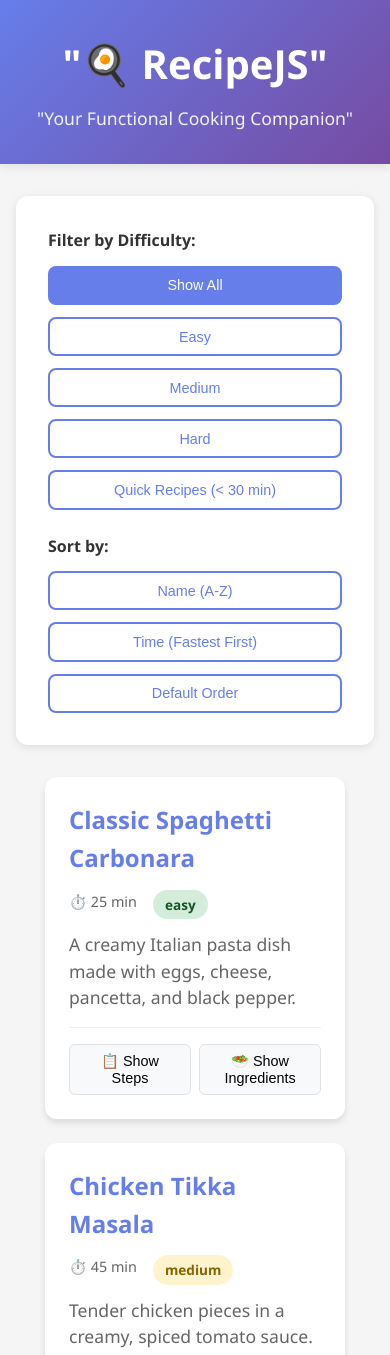
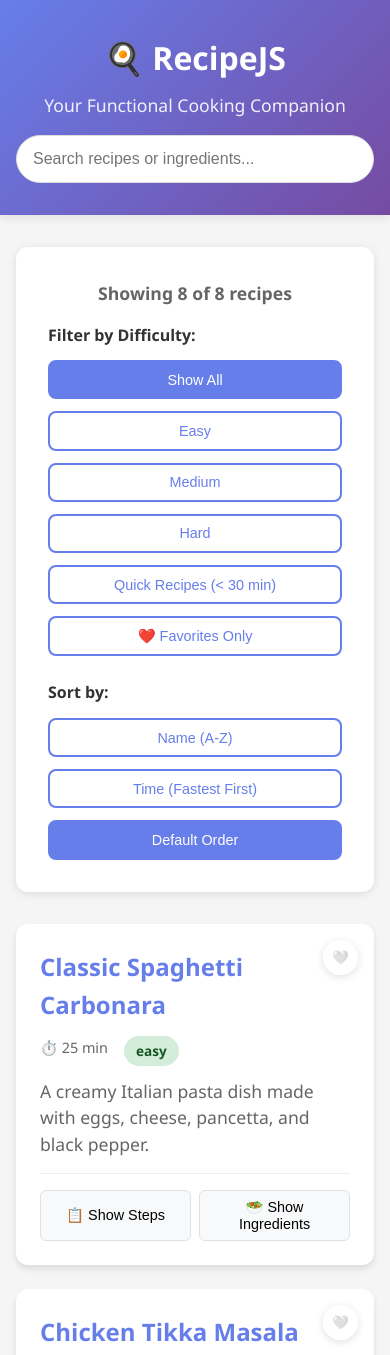
Before and after one commit to juniorsince2004/recipejs-functional-cooking, a plain HTML site: page index.html in a window 390 px wide. Shown: the top 1355 px of the page. Drawn offline with Linux system fonts and the light colour scheme.

Commit message:
Add recipe favorites and filtering and real-time search

```diff
--- a/app.js
+++ b/app.js
@@ -62,7 +62,6 @@ const recipes = [
             "Serve with rice or naan bread"
         ]
     },
-    // TODO: Add 6 more recipe objects following the same structure
      {
         id: 3,
         title: "Homemade Croissants",
@@ -170,34 +169,35 @@ const recipes = [
 let currentFilter = 'all';
 let currentSort = 'none';
 
+// NEW:part-4.
+let searchQuery = '';
+let favorites = JSON.parse(localStorage.getItem('recipeFavorites')) || [];
+let debounceTimer;
+
 const recipeContainer = document.querySelector('#recipe-container');
 console.log(recipeContainer);
-
 
 // NEW: Select all filter and sort buttons
 const filterButtons = document.querySelectorAll('.filter-btn');
 const sortButtons = document.querySelectorAll('.sort-btn');
 
+// NEW:part-4.
+const searchInput = document.querySelector('#search-input');
+const clearSearchBtn = document.querySelector('#clear-search');
+const recipeCountDisplay = document.querySelector('#recipe-count');
+
 // Recursive function to render steps (handles nesting)
 const renderSteps = (steps, level = 0) => {
-    // Determine the CSS class based on nesting level
     const listClass = level === 0 ? 'steps-list' : 'substeps-list';
-
     let html = `<ol class="${listClass}">`;
 
     steps.forEach(step => {
-        // TODO: Check if step is a string or object
         if (typeof step === 'string') {
-            // Simple step - just add as list item
             html += `<li>${step}</li>`;
-        } else {
-            // Nested step - has text and substeps
-            html += `<li>`;
-            html += step.text;  // Main step text
+        } else if (step && typeof step === 'object') {
+            html += `<li>${step.text}`;
 
-            // TODO: Recursively call renderSteps for substeps
             if (step.substeps && step.substeps.length > 0) {
-                // RECURSIVE CALL - this is the key!
                 html += renderSteps(step.substeps, level + 1);
             }
 
@@ -211,19 +211,25 @@ const renderSteps = (steps, level = 0) => {
 
 // Create complete steps HTML for a recipe
 const createStepsHTML = (steps) => {
-    // TODO: Check if steps exist
     if (!steps || steps.length === 0) {
         return '<p>No steps available</p>';
     }
 
-    // Call the recursive function to generate the nested list
     return renderSteps(steps);
 };
 
 // Function to create HTML for a single recipe card
 const createRecipeCard = (recipe) => {
+    const isFavorited = favorites.includes(recipe.id);
+    const heartIcon = isFavorited ? '❤️' : '🤍';
+
     return `
         <div class="recipe-card" data-id="${recipe.id}">
+    <!-- NEW:part-4. Favorite Button -->
+            <button class="favorite-btn ${isFavorited ? 'favorited' : ''}" data-recipe-id="${recipe.id}">
+                ${heartIcon}
+            </button>
+
             <h3>${recipe.title}</h3>
             <div class="recipe-meta">
                 <span>⏱️ ${recipe.time} min</span>
@@ -281,11 +287,39 @@ const applyFilter = (recipes, filterType) => {
             return filterByDifficulty(recipes, 'hard');
         case 'quick':
             return filterByTime(recipes, 30);
+        // NEW:part-4. Add favorites case
+        case 'favorites':
+            return filterFavorites(recipes);
         case 'all':
         default:
-            return recipes;  // Return all recipes (no filter)
+            return recipes;
     }
 };
+
+// NEW:part-4. Search filter
+const filterBySearch = (recipes, query) => {
+    if (!query || query.trim() === '') {
+        return recipes;
+    }
+
+    const lowerQuery = query.toLowerCase().trim();
+
+    return recipes.filter(recipe => {
+        const titleMatch = recipe.title.toLowerCase().includes(lowerQuery);
+        const ingredientMatch = recipe.ingredients.some(ingredient =>
+            ingredient.toLowerCase().includes(lowerQuery)
+        );
+        const descriptionMatch = recipe.description.toLowerCase().includes(lowerQuery);
+
+        return titleMatch || ingredientMatch || descriptionMatch;
+    });
+};
+
+// NEW:part-4. Favorites filter
+const filterFavorites = (recipes) => {
+    return recipes.filter(recipe => favorites.includes(recipe.id));
+};
+
 console.log('Easy recipes:', filterByDifficulty(recipes, 'easy'));
 console.log('Quick recipes:', filterByTime(recipes, 30));
 
@@ -294,13 +328,11 @@ console.log('Quick recipes:', filterByTime(recipes, 30));
 
 // Sort recipes by name (A-Z)
 const sortByName = (recipes) => {
-    // Create a copy with spread operator, then sort
     return [...recipes].sort((a, b) => a.title.localeCompare(b.title));
 };
 
 // Sort recipes by cooking time (fastest first)
 const sortByTime = (recipes) => {
-    // Create a copy with spread operator, then sort
     return [...recipes].sort((a, b) => a.time - b.time);
 };
 
@@ -313,34 +345,43 @@ const applySort = (recipes, sortType) => {
             return sortByTime(recipes);
         case 'none':
         default:
-            return recipes;  // Return as-is (no sorting)
+            return recipes;
     }
+};
+
+const updateRecipeCount = (count) => {
+    if (!recipeCountDisplay) {
+        return;
+    }
+
+    recipeCountDisplay.textContent = `Showing ${count} of ${recipes.length} recipes`;
 };
 
 // MAIN UPDATE FUNCTION
 // This function combines filter + sort + render
+const updateDisplay = () => {
+    let recipesToDisplay = [...recipes];
 
-const updateDisplay = () => {
-    // Step 1: Start with all recipes
-    let recipesToDisplay = recipes;
-
-    // Step 2: Apply current filter
+    // NEW:part-4: Apply search.
+    recipesToDisplay = filterBySearch(recipesToDisplay, searchQuery);
     recipesToDisplay = applyFilter(recipesToDisplay, currentFilter);
-
-    // Step 3: Apply current sort
     recipesToDisplay = applySort(recipesToDisplay, currentSort);
 
-    // Step 4: Render the filtered and sorted recipes
+    // NEW:part-4, Update counter
+    updateRecipeCounter(recipesToDisplay.length, recipes.length);
+
     renderRecipes(recipesToDisplay);
+    updateRecipeCount(recipesToDisplay.length);
 
-    // Step 5: Log for debugging
-    console.log(`Displaying ${recipesToDisplay.length} recipes (Filter: ${currentFilter}, Sort: ${currentSort})`);
+    // Render
+    renderRecipes(recipesToDisplay);
+    updateActiveButtons();
+    console.log(`Displaying ${recipesToDisplay.length} recipes (Filter: ${currentFilter}, Sort: ${currentSort}, Search: "${searchQuery}")`);
 };
 
 // UI HELPER FUNCTIONS
 // Update which button looks "active"
 const updateActiveButtons = () => {
-    // Update filter buttons
     filterButtons.forEach(btn => {
         const filterType = btn.dataset.filter;
         if (filterType === currentFilter) {
@@ -350,7 +391,6 @@ const updateActiveButtons = () => {
         }
     });
 
-    // Update sort buttons
     sortButtons.forEach(btn => {
         const sortType = btn.dataset.sort;
         if (sortType === currentSort) {
@@ -361,43 +401,62 @@ const updateActiveButtons = () => {
     });
 };
 
+// NEW:part-4. Update recipe counter
+const updateRecipeCounter = (showing, total) => {
+    if (recipeCountDisplay) {
+        recipeCountDisplay.textContent = `Showing ${showing} of ${total} recipes`;
+    }
+};
+// ============================================
+// FAVORITES MANAGEMENT
+// ============================================
+
+// Save favorites to localStorage
+const saveFavorites = () => {
+    localStorage.setItem('recipeFavorites', JSON.stringify(favorites));
+};
+
+const toggleFavorite = (recipeId) => {
+    const id = Number(recipeId);
+
+    if (favorites.includes(id)) {
+        favorites = favorites.filter(favoriteId => favoriteId !== id);
+    } else {
+        favorites = [...favorites, id];
+    }
+
+    saveFavorites();
+    updateDisplay();
+};
+
 // EVENT HANDLERS
 // Handle toggle button clicks using event delegation
-const handleToggleClick = (event) => {
-    // Check if clicked element is a toggle button
-    if (!event.target.classList.contains('toggle-btn')) {
-        return;  // Not a toggle button, ignore
+const handleCardClick = (event) => {
+    const toggleButton = event.target.closest('.toggle-btn');
+    if (!toggleButton) {
+        return;
     }
 
-    const button = event.target;
-    const recipeId = button.dataset.recipeId;
-    const toggleType = button.dataset.toggle;  // "steps" or "ingredients"
-
-    // TODO: Find the corresponding container
+    const recipeId = toggleButton.dataset.recipeId;
+    const toggleType = toggleButton.dataset.toggle;
     const containerClass = toggleType === 'steps' ? 'steps-container' : 'ingredients-container';
     const container = document.querySelector(`.${containerClass}[data-recipe-id="${recipeId}"]`);
 
-     // TODO: Toggle visibility
     if (container) {
         container.classList.toggle('visible');
 
-        // Update button text
         const isVisible = container.classList.contains('visible');
         if (toggleType === 'steps') {
-            button.textContent = isVisible ? '📋 Hide Steps' : '📋 Show Steps';
+            toggleButton.textContent = isVisible ? '📋 Hide Steps' : '📋 Show Steps';
         } else {
-            button.textContent = isVisible ? '🥗 Hide Ingredients' : '🥗 Show Ingredients';
+            toggleButton.textContent = isVisible ? '🥗 Hide Ingredients' : '🥗 Show Ingredients';
         }
     }
 };
 // Handle filter button clicks
 const handleFilterClick = (event) => {
     const filterType = event.target.dataset.filter;
-
-    // Update state
     currentFilter = filterType;
-
-    // Update UI
     updateActiveButtons();
     updateDisplay();
 };
@@ -405,41 +464,76 @@ const handleFilterClick = (event) => {
 // Handle sort button clicks
 const handleSortClick = (event) => {
     const sortType = event.target.dataset.sort;
-
-    // Update state
     currentSort = sortType;
-
-    // Update UI
     updateActiveButtons();
     updateDisplay();
 };
 
+// NEW:part-4. Search input handler
+const handleSearchInput = (event) => {
+    const query = event.target.value;
+
+    // Show/hide clear button
+    if (clearSearchBtn) {
+        clearSearchBtn.style.display = query.trim() ? 'block' : 'none';
+    }
+
+    clearTimeout(debounceTimer);
+    debounceTimer = setTimeout(() => {
+        searchQuery = query;
+        updateDisplay();
+    }, 300);
+};
+// NEW:part-4. Clear search handler
+const handleClearSearch = () => {
+    clearTimeout(debounceTimer);
+    searchQuery = '';
+    if (searchInput) {
+        searchInput.value = '';
+    }
+    if (clearSearchBtn) {
+        clearSearchBtn.style.display = 'none';
+    }
+    updateDisplay();
+};
+// NEW:part-4. Favorite button handler (event delegation)
+const handleFavoriteClick = (event) => {
+    const favoriteButton = event.target.closest('.favorite-btn');
+    if (!favoriteButton) {
+        return;
+    }
+
+    toggleFavorite(favoriteButton.dataset.recipeId);
+};
 // EVENT LISTENER SETUP
 const setupEventListeners = () => {
-    // Attach click handlers to all filter buttons
     filterButtons.forEach(btn => {
         btn.addEventListener('click', handleFilterClick);
     });
 
-    // Attach click handlers to all sort buttons
     sortButtons.forEach(btn => {
         btn.addEventListener('click', handleSortClick);
     });
+    recipeContainer.addEventListener('click', handleCardClick);
 
-    // NEW: Event delegation for toggle buttons
-    // One listener on parent handles all toggle buttons
-    recipeContainer.addEventListener('click', handleToggleClick);
+    // NEW:part-4.
+    if (searchInput) {
+        searchInput.addEventListener('input', handleSearchInput);
+    }
+
+    if (clearSearchBtn) {
+        clearSearchBtn.addEventListener('click', handleClearSearch);
+    }
+
+    recipeContainer.addEventListener('click', handleFavoriteClick);
 
     console.log('Event listeners attached!');
 };
 
 // Function to render recipes to the DOM
 const renderRecipes = (recipesToRender) => {
-    // TODO: Use map() to transform each recipe into HTML
     const recipeCardsHTML = recipesToRender.map(createRecipeCard);
-    // TODO: Join all HTML strings together
     const allCardsHTML = recipeCardsHTML.join('');
-    // TODO: Set innerHTML of recipeContainer
     recipeContainer.innerHTML = allCardsHTML;
 };
 // INITIALIZATION
@@ -447,19 +541,22 @@ const renderRecipes = (recipesToRender) => {
 const init = () => {
     console.log('RecipeApp initializing...');
     setupEventListeners();
-// Initial render with default filter/sort
+    if (clearSearchBtn) {
+        clearSearchBtn.style.display = 'none';
+    }
     updateDisplay();
     console.log('RecipeApp ready!');
+    console.log(`📊 ${recipes.length} recipes loaded`);
+    console.log(`❤️  ${favorites.length} favorites saved`);
 };
 
 // PUBLIC API - What's accessible from outside
 return {
     init: init,
-        // Expose updateDisplay so filter/sort handlers can call it
     updateDisplay: updateDisplay
 };
 
-})();  // <-- IIFE is immediately invoked
+})();
 
 // START THE APP
 RecipeApp.init();
--- a/index.html
+++ b/index.html
@@ -5,17 +5,32 @@
     <meta name="viewport" content="width=device-width, initial-scale=1.0">
     <title>RecipeJS - Your Functional Cooking Companion</title>
     <link rel="stylesheet" href="style.css">
-    <!-- TODO: Link your CSS file here -->
 </head>
 <body>
-    <header>
-        <h1>"🍳 RecipeJS"</h1>
-        <p>"Your Functional Cooking Companion"</p>
-    </header>
-    <!-- TODO: Add header section -->
+<header>
+    <h1>🍳 RecipeJS</h1>
+    <p>Your Functional Cooking Companion</p>
+
+    <!-- NEW: Search Container -->
+    <div class="search-container">
+        <input
+            type="text"
+            id="search-input"
+            placeholder="Search recipes or ingredients..."
+            autocomplete="off"
+        >
+        <button id="clear-search" class="clear-btn" style="display: none;">
+            ✕
+        </button>
+    </div>
+</header>
     <main>
         <!-- NEW: Controls Section -->
     <section class="controls">
+        <!-- After controls section -->
+        <div class="recipe-info">
+            <p id="recipe-count">Showing 8 of 8 recipes</p>
+        </div>
         <!-- Filter Buttons -->
         <div class="filter-group">
             <h3>Filter by Difficulty:</h3>
@@ -25,6 +40,7 @@
                 <button class="filter-btn" data-filter="medium">Medium</button>
                 <button class="filter-btn" data-filter="hard">Hard</button>
                 <button class="filter-btn" data-filter="quick">Quick Recipes (< 30 min)</button>
+                <button class="filter-btn" data-filter="favorites">❤️ Favorites Only</button>
             </div>
         </div>
 
@@ -42,8 +58,6 @@
             <!-- Recipe cards will be rendered here by JavaScript -->
         </div>
     </main>
-    <!-- TODO: Add main section -->
     <script src="app.js"></script>
-    <!-- TODO: Link your JavaScript file here -->
 </body>
 </html>
--- a/style.css
+++ b/style.css
@@ -42,6 +42,7 @@ main {
 }
 /* Recipe Card */
 .recipe-card {
+    position: relative;
     background:white;
     border-radius:12px;
     box-shadow:0 4px 6px rgba(0,0,0,0.1);
@@ -198,7 +199,6 @@ main {
 
 /* Ingredients Container */
 .ingredients-container {
-    /* TODO: Set display to none (hidden by default) */
     display: none;
     margin-top: 1rem;
     padding: 1rem;
@@ -207,7 +207,6 @@ main {
 }
 
 .ingredients-container.visible {
-    /* TODO: Set display to block (visible when toggled) */
     display: block;
 }
 
@@ -238,7 +237,6 @@ main {
 
 /* Steps Container */
 .steps-container {
-    /* TODO: Set display to none (hidden by default) */
     display: none;
     margin-top: 1rem;
     padding: 1rem;
@@ -247,7 +245,6 @@ main {
 }
 
 .steps-container.visible {
-    /* TODO: Set display to block (visible when toggled) */
     display: block;
 }
 
@@ -289,7 +286,6 @@ main {
 
 /* Nested substeps */
 .substeps-list {
-    /* TODO: Add styles for nested list */
     list-style: none;
     padding-left: 1.5rem;
     margin-top: 0.5rem;
@@ -320,3 +316,94 @@ main {
 .substeps-list .substeps-list li {
     font-size: 0.85rem;
 }
+
+/* Search Container */
+.search-container {
+    max-width: 500px;
+    margin: 1.5rem auto 0;
+    position: relative;
+}
+
+#search-input {
+    width: 100%;
+    padding: 0.85rem 3rem 0.85rem 1rem;
+    border: 1px solid #ddd;
+    border-radius: 999px;
+    font-size: 1rem;
+    outline: none;
+    transition: box-shadow 0.2s ease, border-color 0.2s ease;
+}
+
+#search-input:focus {
+    border-color: #667eea;
+    box-shadow: 0 0 0 3px rgba(102, 126, 234, 0.15);
+    outline: none;
+}
+
+.clear-btn {
+    position: absolute;
+    right: 10px;
+    top: 50%;
+    transform: translateY(-50%);
+    border: none;
+    background: transparent;
+    color: #666;
+    cursor: pointer;
+    font-size: 1rem;
+}
+
+/* Recipe Counter */
+.recipe-info {
+    text-align: center;
+    margin: 0 0 1rem;
+    color: #555;
+    font-weight: 600;
+}
+
+/* Favorite Button on Cards */
+.favorite-btn {
+    position: absolute;
+    top: 1rem;
+    right: 1rem;
+    border: none;
+    background: rgba(255, 255, 255, 0.85);
+    border-radius: 50%;
+    width: 2.2rem;
+    height: 2.2rem;
+    display: flex;
+    align-items: center;
+    justify-content: center;
+    cursor: pointer;
+    box-shadow: 0 2px 8px rgba(0,0,0,0.12);
+    transition: transform 0.2s ease;
+}
+
+.favorite-btn:hover {
+    transform: scale(1.08);
+}
+/* Responsive Design */
+@media (max-width: 768px) {
+    header h1 {
+        font-size: 2rem;
+    }
+
+    .search-container {
+        margin-top: 1rem;
+    }
+
+    .recipe-card {
+        width: 100%;
+        max-width: 420px;
+    }
+}
+
+@media (max-width: 480px) {
+    .button-group {
+        flex-direction: column;
+    }
+
+    .filter-btn,
+    .sort-btn {
+        width: 100%;
+    }
+}
```
Lines whose indentation alone changed are shown as unchanged.
